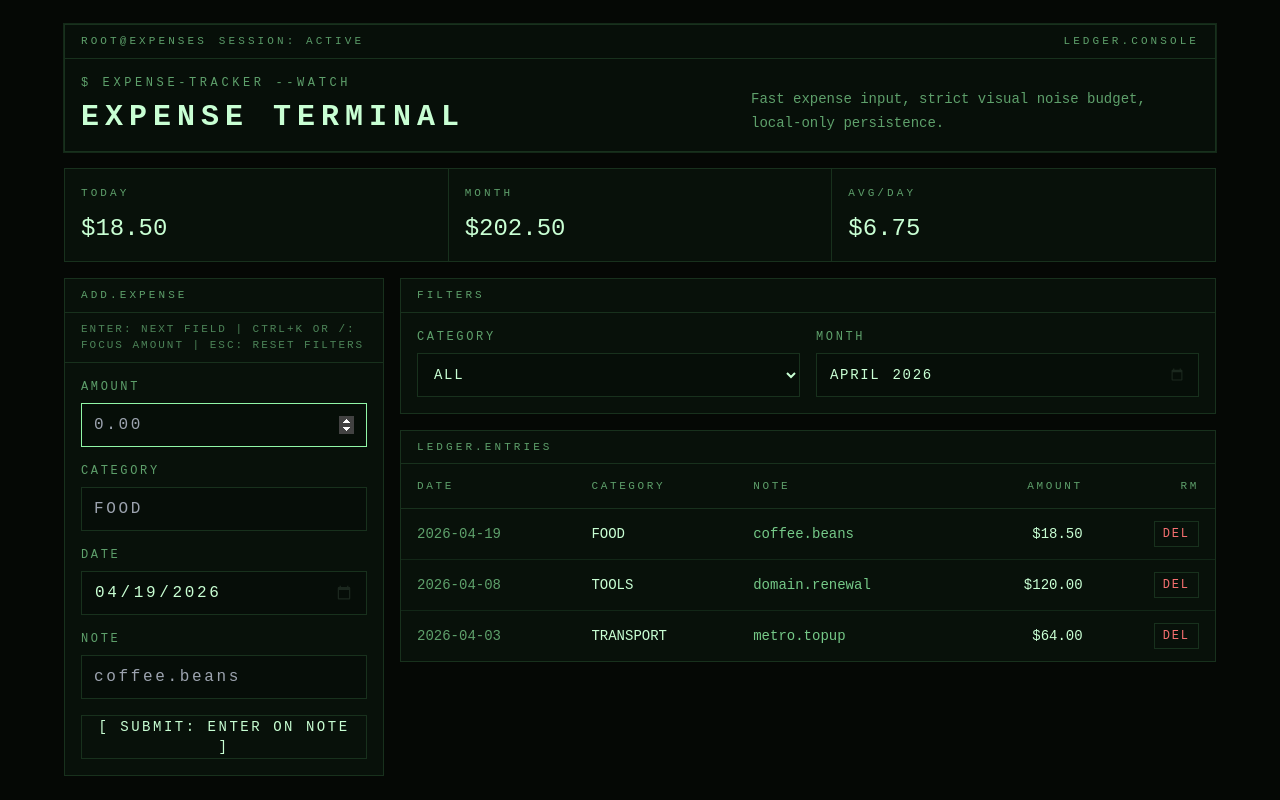
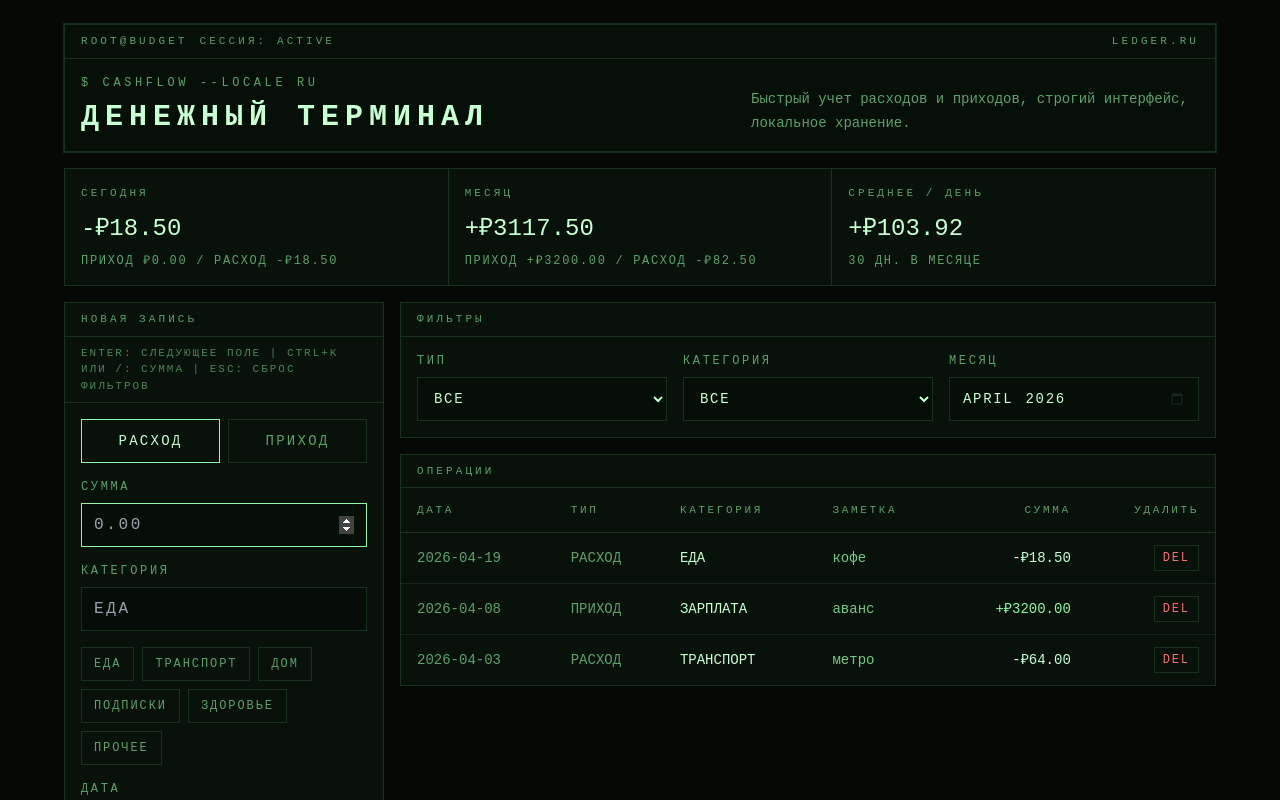
Before and after one commit to vladnapande/expense-terminal-app, a React (Vite) app: page / in a window 1280 px wide. Shown: the top 800 px of the page. Built offline with nearby package versions, Linux system fonts and the light colour scheme.

Commit message:
Add Russian cashflow mode

```diff
--- a/src/App.jsx
+++ b/src/App.jsx
@@ -14,35 +14,51 @@ const demoExpenses = [
   {
     id: 'seed-1',
     amount: 18.5,
-    category: 'Food',
+    type: 'expense',
+    category: 'Еда',
     date: todayIso,
-    note: 'coffee.beans',
+    note: 'кофе',
   },
   {
     id: 'seed-2',
     amount: 64,
-    category: 'Transport',
+    type: 'expense',
+    category: 'Транспорт',
     date: currentMonth + '-03',
-    note: 'metro.topup',
+    note: 'метро',
   },
   {
     id: 'seed-3',
-    amount: 120,
-    category: 'Tools',
+    amount: 3200,
+    type: 'income',
+    category: 'Зарплата',
     date: currentMonth + '-08',
-    note: 'domain.renewal',
+    note: 'аванс',
   },
 ];
 
 function formatMoney(value) {
-  return `$${value.toFixed(2)}`;
+  const sign = value > 0 ? '+' : value < 0 ? '-' : '';
+  return `${sign}₽${Math.abs(value).toFixed(2)}`;
+}
+
+function normalizeStoredExpense(item) {
+  return {
+    id: item.id || crypto.randomUUID(),
+    amount: Number(item.amount) || 0,
+    type: item.type === 'income' ? 'income' : 'expense',
+    category: item.category?.trim() || 'Прочее',
+    date: item.date || todayIso,
+    note: item.note?.trim() || '',
+  };
 }
 
 function normalizeExpense(payload) {
   return {
     id: crypto.randomUUID(),
     amount: Number(payload.amount),
-    category: payload.category.trim() || 'Other',
+    type: payload.type === 'income' ? 'income' : 'expense',
+    category: payload.category.trim() || 'Прочее',
     date: payload.date,
     note: payload.note.trim(),
   };
@@ -71,13 +87,16 @@ export default function App() {
 
     try {
       const parsedExpenses = JSON.parse(savedExpenses);
-      return Array.isArray(parsedExpenses) ? parsedExpenses : demoExpenses;
+      return Array.isArray(parsedExpenses)
+        ? parsedExpenses.map(normalizeStoredExpense)
+        : demoExpenses;
     } catch {
       return demoExpenses;
     }
   });
   const [filters, setFilters] = useState({
-    category: 'All',
+    type: 'all',
+    category: 'Все',
     month: currentMonth,
   });
 
@@ -106,7 +125,8 @@ export default function App() {
       if (event.key === 'Escape' && !isTypingTarget) {
         setFilters((current) => ({
           ...current,
-          category: 'All',
+          type: 'all',
+          category: 'Все',
           month: currentMonth,
         }));
       }
@@ -118,17 +138,18 @@ export default function App() {
 
   const categories = useMemo(() => {
     const values = new Set(expenses.map((expense) => expense.category));
-    return ['All', ...Array.from(values).sort((left, right) => left.localeCompare(right))];
+    return ['Все', ...Array.from(values).sort((left, right) => left.localeCompare(right))];
   }, [expenses]);
 
   const filteredExpenses = useMemo(() => {
     return expenses
       .filter((expense) => {
+        const matchesType = filters.type === 'all' || expense.type === filters.type;
         const matchesCategory =
-          filters.category === 'All' || expense.category === filters.category;
+          filters.category === 'Все' || expense.category === filters.category;
         const matchesMonth = !filters.month || expense.date.startsWith(filters.month);
 
-        return matchesCategory && matchesMonth;
+        return matchesType && matchesCategory && matchesMonth;
       })
       .sort((left, right) => right.date.localeCompare(left.date));
   }, [expenses, filters]);
@@ -141,17 +162,45 @@ export default function App() {
     const daysInMonth = monthBounds ? monthBounds.end.getDate() : now.getDate();
 
     const monthExpenses = expenses.filter((expense) => expense.date.startsWith(activeMonth));
-    const todayTotal = monthExpenses
-      .filter((expense) => expense.date === today)
+    const todayEntries = expenses.filter((expense) => expense.date === today);
+
+    const todayIncome = todayEntries
+      .filter((expense) => expense.type === 'income')
       .reduce((sum, expense) => sum + expense.amount, 0);
-    const monthTotal = monthExpenses.reduce((sum, expense) => sum + expense.amount, 0);
-    const avgDay = monthTotal / daysInMonth;
+    const todayExpense = todayEntries
+      .filter((expense) => expense.type === 'expense')
+      .reduce((sum, expense) => sum + expense.amount, 0);
+    const monthIncome = monthExpenses
+      .filter((expense) => expense.type === 'income')
+      .reduce((sum, expense) => sum + expense.amount, 0);
+    const monthExpense = monthExpenses
+      .filter((expense) => expense.type === 'expense')
+      .reduce((sum, expense) => sum + expense.amount, 0);
 
-    return {
-      today: formatMoney(todayTotal),
-      month: formatMoney(monthTotal),
-      avgDay: formatMoney(avgDay || 0),
-    };
+    const todayNet = todayIncome - todayExpense;
+    const monthNet = monthIncome - monthExpense;
+    const avgDay = monthNet / daysInMonth;
+
+    return [
+      {
+        key: 'today',
+        label: 'сегодня',
+        value: formatMoney(todayNet),
+        meta: `приход ${formatMoney(todayIncome)} / расход ${formatMoney(-todayExpense)}`,
+      },
+      {
+        key: 'month',
+        label: 'месяц',
+        value: formatMoney(monthNet),
+        meta: `приход ${formatMoney(monthIncome)} / расход ${formatMoney(-monthExpense)}`,
+      },
+      {
+        key: 'avgDay',
+        label: 'среднее / день',
+        value: formatMoney(avgDay || 0),
+        meta: `${daysInMonth} дн. в месяце`,
+      },
+    ];
   }, [expenses, filters.month]);
 
   function handleAddExpense(payload) {
--- a/src/components/ExpenseForm.jsx
+++ b/src/components/ExpenseForm.jsx
@@ -1,10 +1,16 @@
 import { useRef, useState } from 'react';
 
 const initialForm = {
+  type: 'expense',
   amount: '',
   category: '',
   date: new Date().toISOString().slice(0, 10),
   note: '',
+};
+
+const categoryPresets = {
+  expense: ['Еда', 'Транспорт', 'Дом', 'Подписки', 'Здоровье', 'Прочее'],
+  income: ['Зарплата', 'Фриланс', 'Возврат', 'Продажа', 'Подарок', 'Прочее'],
 };
 
 export default function ExpenseForm({ amountInputRef, onSubmit }) {
@@ -16,6 +22,22 @@ export default function ExpenseForm({ amountInputRef, onSubmit }) {
   function handleChange(event) {
     const { name, value } = event.target;
     setForm((current) => ({ ...current, [name]: value }));
+  }
+
+  function handleTypeChange(type) {
+    setForm((current) => ({
+      ...current,
+      type,
+      category: categoryPresets[type].includes(current.category)
+        ? current.category
+        : categoryPresets[type][0],
+    }));
+  }
+
+  function handlePresetCategory(category) {
+    setForm((current) => ({ ...current, category }));
+    amountInputRef.current?.focus();
+    amountInputRef.current?.select();
   }
 
   function focusNextField(name) {
@@ -61,6 +83,7 @@ export default function ExpenseForm({ amountInputRef, onSubmit }) {
     onSubmit(form);
     setForm((current) => ({
       ...initialForm,
+      type: current.type,
       date: current.date,
       category: current.category,
     }));
@@ -71,14 +94,39 @@ export default function ExpenseForm({ amountInputRef, onSubmit }) {
   return (
     <section className="border border-terminal-line bg-terminal-panel">
       <div className="border-b border-terminal-line px-4 py-2 text-[11px] uppercase tracking-[0.28em] text-terminal-muted">
-        add.expense
+        новая запись
       </div>
       <div className="border-b border-terminal-line px-4 py-2 text-[11px] uppercase tracking-[0.18em] text-terminal-muted/80">
-        enter: next field | ctrl+k or /: focus amount | esc: reset filters
+        enter: следующее поле | ctrl+k или /: сумма | esc: сброс фильтров
       </div>
       <form onSubmit={handleSubmit} className="flex flex-col gap-4 px-4 py-4">
+        <div className="grid grid-cols-2 gap-2">
+          <button
+            type="button"
+            onClick={() => handleTypeChange('expense')}
+            className={`h-11 border px-3 text-sm uppercase tracking-[0.16em] transition ${
+              form.type === 'expense'
+                ? 'border-terminal-text text-terminal-strong'
+                : 'border-terminal-line text-terminal-muted hover:text-terminal-strong'
+            }`}
+          >
+            расход
+          </button>
+          <button
+            type="button"
+            onClick={() => handleTypeChange('income')}
+            className={`h-11 border px-3 text-sm uppercase tracking-[0.16em] transition ${
+              form.type === 'income'
+                ? 'border-terminal-text text-terminal-strong'
+                : 'border-terminal-line text-terminal-muted hover:text-terminal-strong'
+            }`}
+          >
+            приход
+          </button>
+        </div>
+
         <label className="flex flex-col gap-2 text-xs uppercase tracking-[0.22em] text-terminal-muted">
-          <span>amount</span>
+          <span>сумма</span>
           <input
             ref={amountInputRef}
             name="amount"
@@ -96,12 +144,12 @@ export default function ExpenseForm({ amountInputRef, onSubmit }) {
         </label>
 
         <label className="flex flex-col gap-2 text-xs uppercase tracking-[0.22em] text-terminal-muted">
-          <span>category</span>
+          <span>категория</span>
           <input
             ref={categoryInputRef}
             name="category"
             type="text"
-            placeholder="food"
+            placeholder="еда"
             value={form.category}
             onChange={handleChange}
             onKeyDown={handleFieldKeyDown}
@@ -109,8 +157,25 @@ export default function ExpenseForm({ amountInputRef, onSubmit }) {
           />
         </label>
 
+        <div className="flex flex-wrap gap-2">
+          {categoryPresets[form.type].map((category) => (
+            <button
+              key={category}
+              type="button"
+              onClick={() => handlePresetCategory(category)}
+              className={`border px-3 py-2 text-xs uppercase tracking-[0.16em] transition ${
+                form.category === category
+                  ? 'border-terminal-text text-terminal-strong'
+                  : 'border-terminal-line text-terminal-muted hover:text-terminal-strong'
+              }`}
+            >
+              {category}
+            </button>
+          ))}
+        </div>
+
         <label className="flex flex-col gap-2 text-xs uppercase tracking-[0.22em] text-terminal-muted">
-          <span>date</span>
+          <span>дата</span>
           <input
             ref={dateInputRef}
             name="date"
@@ -123,12 +188,12 @@ export default function ExpenseForm({ amountInputRef, onSubmit }) {
         </label>
 
         <label className="flex flex-col gap-2 text-xs uppercase tracking-[0.22em] text-terminal-muted">
-          <span>note</span>
+          <span>заметка</span>
           <input
             ref={noteInputRef}
             name="note"
             type="text"
-            placeholder="coffee.beans"
+            placeholder="кофе"
             value={form.note}
             onChange={handleChange}
             className="h-11 border border-terminal-line bg-black/20 px-3 text-base text-terminal-strong outline-none transition focus:border-terminal-text"
@@ -139,7 +204,7 @@ export default function ExpenseForm({ amountInputRef, onSubmit }) {
           type="submit"
           className="h-11 border border-terminal-line px-3 text-sm uppercase tracking-[0.18em] text-terminal-strong transition hover:bg-terminal-text/5 focus:border-terminal-text focus:outline-none"
         >
-          [ submit: enter on note ]
+          [ сохранить: enter в заметке ]
         </button>
       </form>
     </section>
--- a/src/components/ExpenseTable.jsx
+++ b/src/components/ExpenseTable.jsx
@@ -1,38 +1,47 @@
 function formatAmount(value) {
-  return `$${value.toFixed(2)}`;
+  return `₽${value.toFixed(2)}`;
 }
 
 export default function ExpenseTable({ expenses, onDelete }) {
   return (
     <section className="overflow-hidden border border-terminal-line bg-terminal-panel">
       <div className="border-b border-terminal-line px-4 py-2 text-[11px] uppercase tracking-[0.28em] text-terminal-muted">
-        ledger.entries
+        операции
       </div>
       <div className="overflow-x-auto">
         <table className="min-w-full border-collapse text-sm">
           <thead className="text-left text-[11px] uppercase tracking-[0.24em] text-terminal-muted">
             <tr className="border-b border-terminal-line">
-              <th className="px-4 py-3 font-normal">date</th>
-              <th className="px-4 py-3 font-normal">category</th>
-              <th className="px-4 py-3 font-normal">note</th>
-              <th className="px-4 py-3 font-normal text-right">amount</th>
-              <th className="px-4 py-3 font-normal text-right">rm</th>
+              <th className="px-4 py-3 font-normal">дата</th>
+              <th className="px-4 py-3 font-normal">тип</th>
+              <th className="px-4 py-3 font-normal">категория</th>
+              <th className="px-4 py-3 font-normal">заметка</th>
+              <th className="px-4 py-3 font-normal text-right">сумма</th>
+              <th className="px-4 py-3 font-normal text-right">удалить</th>
             </tr>
           </thead>
           <tbody>
             {expenses.length === 0 ? (
               <tr>
-                <td colSpan="5" className="px-4 py-10 text-center uppercase tracking-[0.18em] text-terminal-muted">
-                  no records for current filter
+                <td colSpan="6" className="px-4 py-10 text-center uppercase tracking-[0.18em] text-terminal-muted">
+                  нет записей под текущий фильтр
                 </td>
               </tr>
             ) : (
               expenses.map((expense) => (
                 <tr key={expense.id} className="border-b border-terminal-line/70 last:border-b-0">
                   <td className="px-4 py-3 text-terminal-muted">{expense.date}</td>
+                  <td className="px-4 py-3 uppercase text-terminal-muted">
+                    {expense.type === 'income' ? 'приход' : 'расход'}
+                  </td>
                   <td className="px-4 py-3 uppercase text-terminal-strong">{expense.category}</td>
-                  <td className="px-4 py-3 text-terminal-text/80">{expense.note || 'n/a'}</td>
-                  <td className="px-4 py-3 text-right text-terminal-strong">
+                  <td className="px-4 py-3 text-terminal-text/80">{expense.note || '—'}</td>
+                  <td
+                    className={`px-4 py-3 text-right ${
+                      expense.type === 'income' ? 'text-terminal-text' : 'text-terminal-strong'
+                    }`}
+                  >
+                    {expense.type === 'income' ? '+' : '-'}
                     {formatAmount(expense.amount)}
                   </td>
                   <td className="px-4 py-3 text-right">
--- a/src/components/FiltersBar.jsx
+++ b/src/components/FiltersBar.jsx
@@ -2,11 +2,23 @@ export default function FiltersBar({ categories, filters, onFilterChange }) {
   return (
     <section className="border border-terminal-line bg-terminal-panel">
       <div className="border-b border-terminal-line px-4 py-2 text-[11px] uppercase tracking-[0.28em] text-terminal-muted">
-        filters
+        фильтры
       </div>
-      <div className="grid gap-4 px-4 py-4 md:grid-cols-2">
+      <div className="grid gap-4 px-4 py-4 md:grid-cols-3">
         <label className="flex flex-col gap-2 text-xs uppercase tracking-[0.22em] text-terminal-muted">
-          <span>category</span>
+          <span>тип</span>
+          <select
+            value={filters.type}
+            onChange={(event) => onFilterChange('type', event.target.value)}
+            className="h-11 border border-terminal-line bg-black/20 px-3 text-sm uppercase tracking-[0.12em] text-terminal-strong outline-none transition focus:border-terminal-text"
+          >
+            <option value="all">все</option>
+            <option value="expense">расход</option>
+            <option value="income">приход</option>
+          </select>
+        </label>
+        <label className="flex flex-col gap-2 text-xs uppercase tracking-[0.22em] text-terminal-muted">
+          <span>категория</span>
           <select
             value={filters.category}
             onChange={(event) => onFilterChange('category', event.target.value)}
@@ -20,7 +32,7 @@ export default function FiltersBar({ categories, filters, onFilterChange }) {
           </select>
         </label>
         <label className="flex flex-col gap-2 text-xs uppercase tracking-[0.22em] text-terminal-muted">
-          <span>month</span>
+          <span>месяц</span>
           <input
             type="month"
             value={filters.month}
--- a/src/components/SummaryPanel.jsx
+++ b/src/components/SummaryPanel.jsx
@@ -1,16 +1,11 @@
-const items = [
-  { key: 'today', label: 'today' },
-  { key: 'month', label: 'month' },
-  { key: 'avgDay', label: 'avg/day' },
-];
-
 export default function SummaryPanel({ summary }) {
   return (
     <section className="grid gap-px border border-terminal-line bg-terminal-line sm:grid-cols-3">
-      {items.map((item) => (
+      {summary.map((item) => (
         <div key={item.key} className="bg-terminal-panel px-4 py-4">
           <p className="text-[11px] uppercase tracking-[0.28em] text-terminal-muted">{item.label}</p>
-          <p className="mt-3 text-2xl text-terminal-strong">{summary[item.key]}</p>
+          <p className="mt-3 text-2xl text-terminal-strong">{item.value}</p>
+          <p className="mt-2 text-xs uppercase tracking-[0.14em] text-terminal-muted">{item.meta}</p>
         </div>
       ))}
     </section>
--- a/src/components/TerminalHeader.jsx
+++ b/src/components/TerminalHeader.jsx
@@ -3,21 +3,21 @@ export default function TerminalHeader() {
     <header className="border border-terminal-line bg-terminal-panel/80 shadow-screen">
       <div className="flex items-center justify-between border-b border-terminal-line px-4 py-2 text-[11px] uppercase tracking-[0.28em] text-terminal-muted">
         <div className="flex items-center gap-3">
-          <span>root@expenses</span>
-          <span className="text-terminal-text/60">session: active</span>
+          <span>root@budget</span>
+          <span className="text-terminal-text/60">сессия: active</span>
         </div>
-        <span className="hidden sm:inline">ledger.console</span>
+        <span className="hidden sm:inline">ledger.ru</span>
       </div>
       <div className="flex flex-col gap-2 px-4 py-4 sm:flex-row sm:items-end sm:justify-between">
         <div>
-          <p className="text-xs uppercase tracking-[0.3em] text-terminal-muted">$ expense-tracker --watch</p>
+          <p className="text-xs uppercase tracking-[0.3em] text-terminal-muted">$ cashflow --locale ru</p>
           <h1 className="mt-2 text-2xl font-semibold uppercase tracking-[0.2em] text-terminal-strong sm:text-3xl">
-            Expense Terminal
+            Денежный Терминал
             <span className="ml-2 inline-block h-5 w-2 translate-y-1 bg-terminal-text/80 align-baseline animate-blink" />
           </h1>
         </div>
         <p className="max-w-md text-sm leading-6 text-terminal-muted">
-          Fast expense input, strict visual noise budget, local-only persistence.
+          Быстрый учет расходов и приходов, строгий интерфейс, локальное хранение.
         </p>
       </div>
     </header>
```
